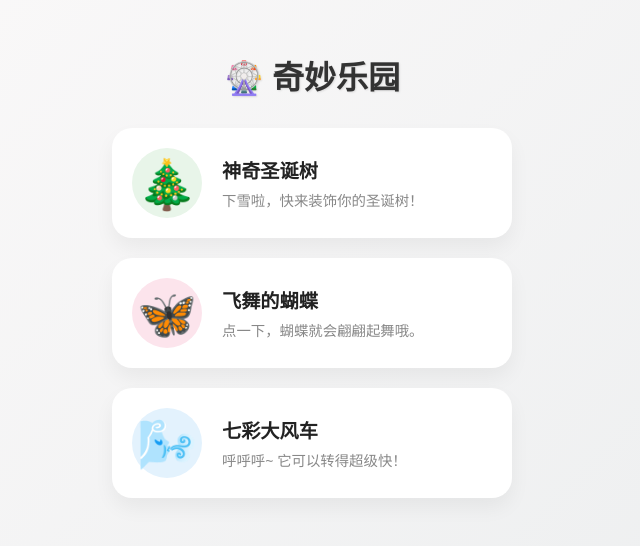
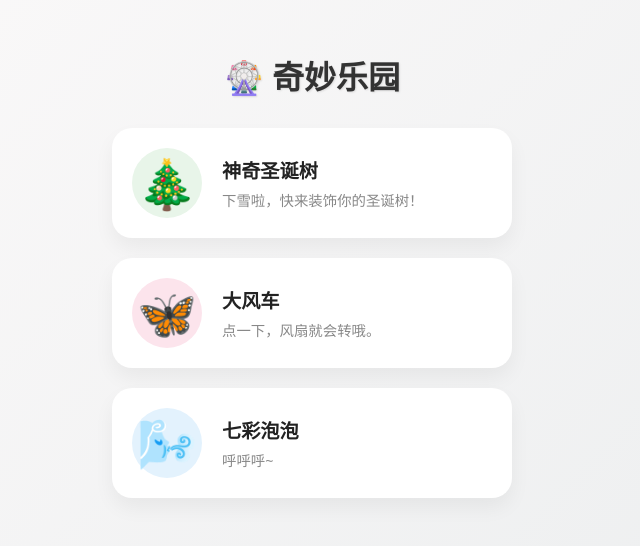
Before and after one commit to pet3rfly/gaga, a plain HTML site: page index.html in a window 1280 px wide. Shown: the part 136-682 px from the top of the page, without its empty margins (328-968 px from the left). Drawn offline with Linux system fonts and the light colour scheme.

Commit message:
Update index.html

```diff
--- a/index.html
+++ b/index.html
@@ -98,16 +98,16 @@
         <a href="fans.html" class="card butterfly-card">
             <div class="card-icon">🦋</div>
             <div class="card-info">
-                <h2>飞舞的蝴蝶</h2>
-                <p>点一下，蝴蝶就会翩翩起舞哦。</p>
+                <h2>大风车</h2>
+                <p>点一下，风扇就会转哦。</p>
             </div>
         </a>
 
         <a href="bubble.html" class="card windmill-card">
             <div class="card-icon">🌬️</div>
             <div class="card-info">
-                <h2>七彩大风车</h2>
-                <p>呼呼呼~ 它可以转得超级快！</p>
+                <h2>七彩泡泡</h2>
+                <p>呼呼呼~</p>
             </div>
         </a>
 
```
